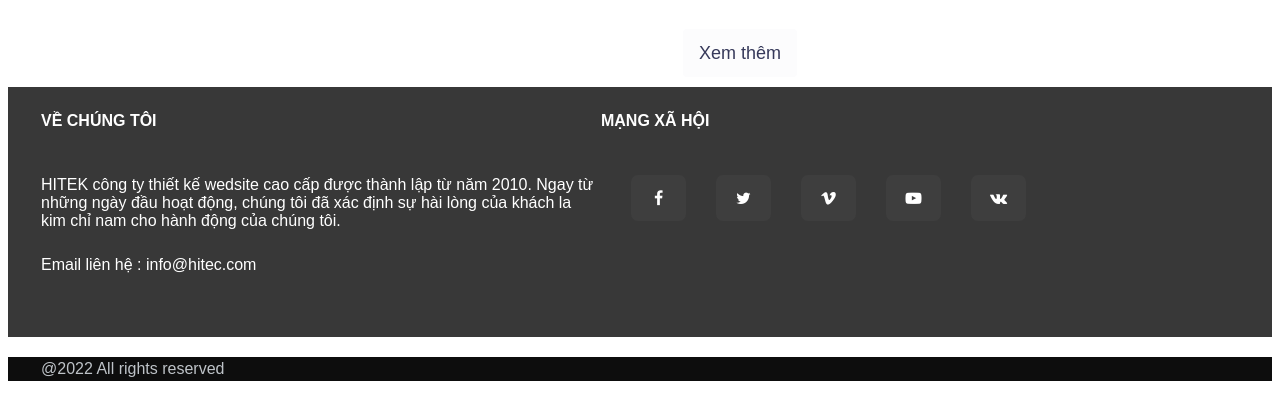
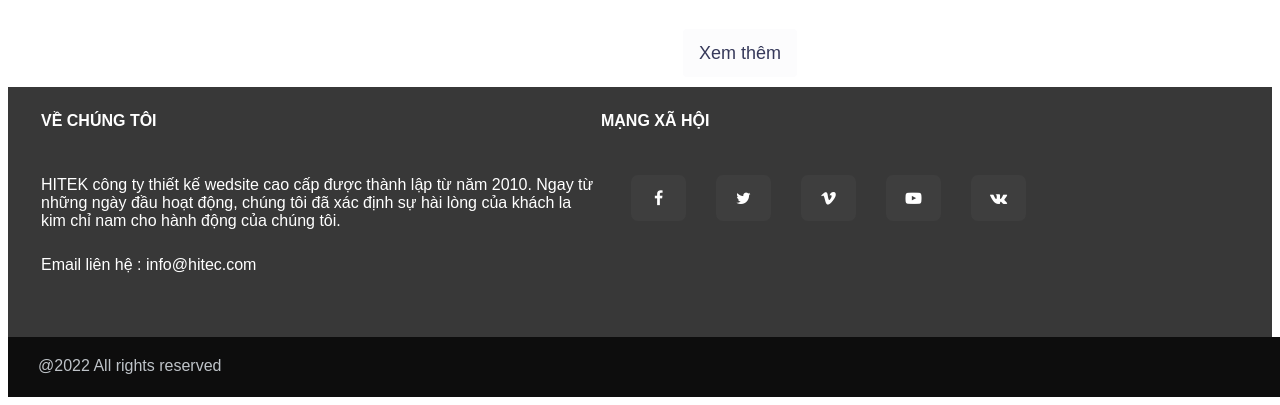
Before and after one commit to ITKayT/B-i-th-c-h-nh-s-4, a plain HTML site: page index.html in a window 1280 px wide. Shown: the part 1909-2314 px from the top of the page. Drawn offline with Linux system fonts and the light colour scheme; files that its build step writes are made by us from their sources.

Commit message:
Add files via upload

```diff
--- a/index.html
+++ b/index.html
@@ -266,12 +266,7 @@
         </table>
     </div>
     <div class="end">
-        <table>
-            <tr>
-                <td style="width: 1500px;">@2022 All rights reserved</td>
-                <td></td>
-            </tr>
-        </table>
+        @2022 All rights reserved
     </div>
 </body>
 </html>
--- a/site.css
+++ b/site.css
@@ -306,5 +306,7 @@ table{
     color: #BEC3C8;
     background-color: #0d0d0d;
     width: 100%;
-    padding: 0px;
+    align-items: center;
+    padding: 20px 30px;
+    height: 20px;
 }
```
